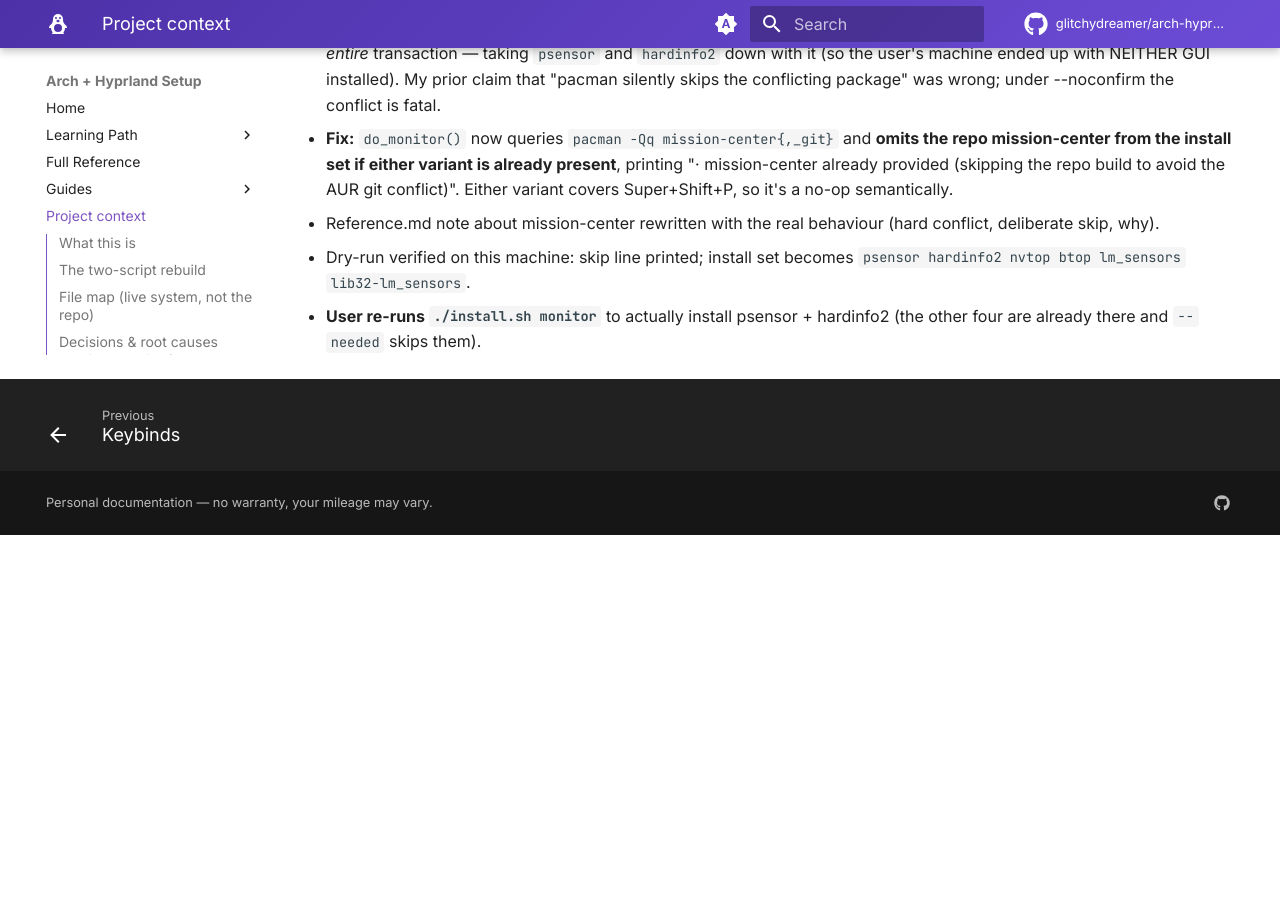
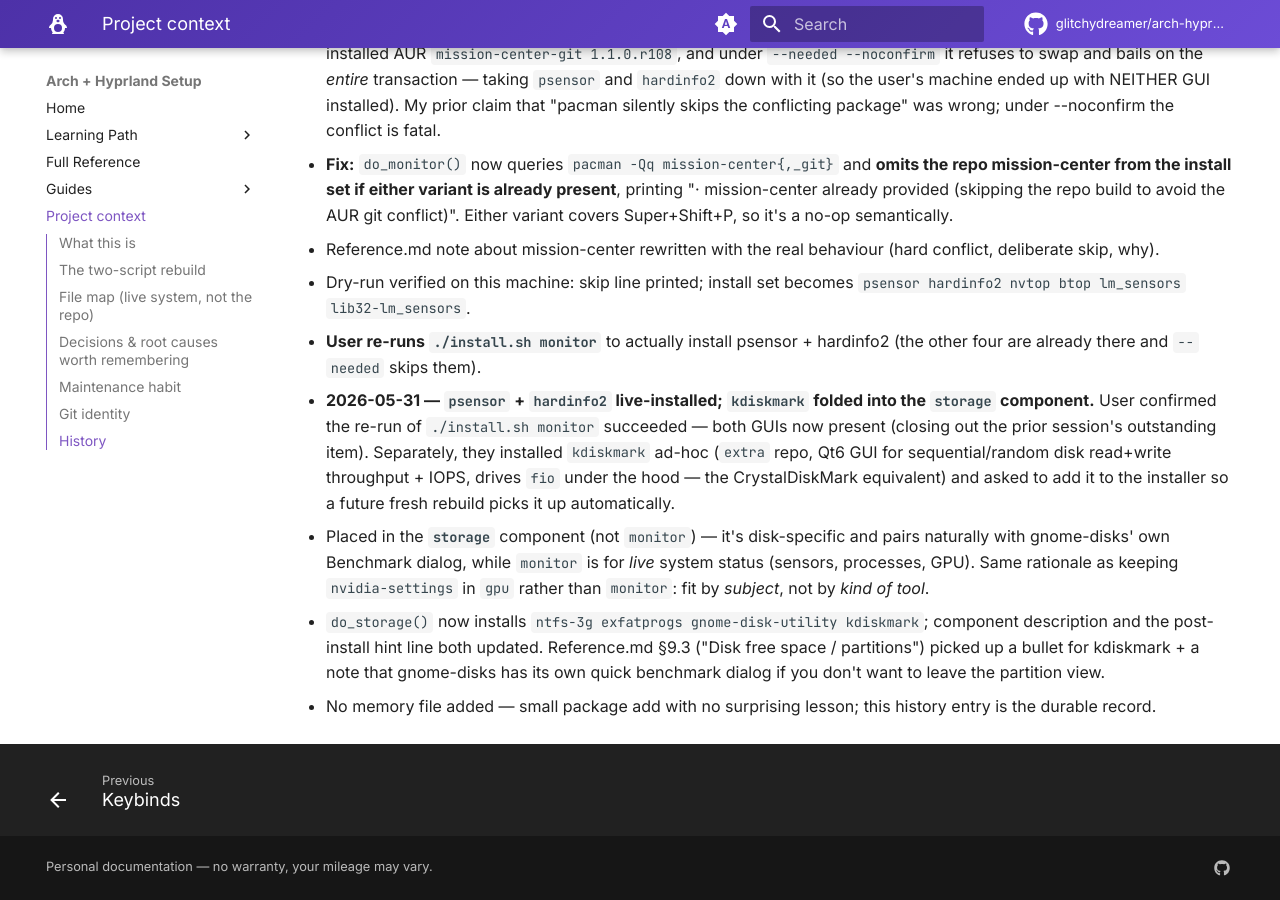
Before and after one commit to glitchydreamer/arch-hyprland-setup, an MkDocs documentation site: the page built from docs/project-context.md, in a window 1280 px wide and 900 px high, scrolled down 12263 px. Built offline with MkDocs 1.6.1 and Material for MkDocs 9.7.7, drawn with Linux system fonts in a browser that asks for light colours; comment, search, counter and statistics services are not loaded; before the commit the page ends 12798 px from its top, so only the background shows below that; some of the changed text lies outside the part shown.

Commit message:
feat(storage): add kdiskmark (CrystalDiskMark equivalent) to install.sh
User installed it ad-hoc and asked to fold it into the installer so a
fresh rebuild picks it up. Placed in the `storage` component (not
`monitor`) — disk-specific, pairs with gnome-disks' Benchmark dialog.

```diff
--- a/docs/project-context.md
+++ b/docs/project-context.md
@@ -54,7 +54,8 @@ user.name`, then log out/in (fish shell + group changes need a fresh session).
   equivalent — psensor + hardinfo2 GUIs, mission-center, nvtop, btop, lm_sensors),
   `storage` (NTFS/exFAT userspace drivers + gnome-disk-utility so
   Windows-formatted SSDs mount in nautilus — Arch omits these by default,
-  unlike Ubuntu), `remote` (enable `sshd` + freerdp/remmina for RDP/VNC *out* +
+  unlike Ubuntu — plus `kdiskmark`, the CrystalDiskMark-equivalent
+  Qt6 disk-benchmark GUI), `remote` (enable `sshd` + freerdp/remmina for RDP/VNC *out* +
   `wayvnc` as a VNC server *into* this Hyprland box — RDP-into-Wayland is
   unsupported, VNC is the working path), `theme` (candy-icons + sweet-folders
   from the AUR — the rainbow GTK icon set), `aurapps`, `groups`, `shell`.
@@ -618,3 +619,23 @@ build_type=workflow`). The deploy now succeeds on every push. (Earlier note that
     `psensor hardinfo2 nvtop btop lm_sensors lib32-lm_sensors`.
   - **User re-runs `./install.sh monitor`** to actually install psensor +
     hardinfo2 (the other four are already there and `--needed` skips them).
+- **2026-05-31 — `psensor` + `hardinfo2` live-installed; `kdiskmark` folded
+  into the `storage` component.** User confirmed the re-run of
+  `./install.sh monitor` succeeded — both GUIs now present (closing out the
+  prior session's outstanding item). Separately, they installed `kdiskmark`
+  ad-hoc (`extra` repo, Qt6 GUI for sequential/random disk read+write
+  throughput + IOPS, drives `fio` under the hood — the CrystalDiskMark
+  equivalent) and asked to add it to the installer so a future fresh
+  rebuild picks it up automatically.
+  - Placed in the **`storage`** component (not `monitor`) — it's disk-specific
+    and pairs naturally with gnome-disks' own Benchmark dialog, while
+    `monitor` is for *live* system status (sensors, processes, GPU). Same
+    rationale as keeping `nvidia-settings` in `gpu` rather than `monitor`:
+    fit by *subject*, not by *kind of tool*.
+  - `do_storage()` now installs `ntfs-3g exfatprogs gnome-disk-utility
+    kdiskmark`; component description and the post-install hint line both
+    updated. Reference.md §9.3 ("Disk free space / partitions") picked up a
+    bullet for kdiskmark + a note that gnome-disks has its own quick
+    benchmark dialog if you don't want to leave the partition view.
+  - No memory file added — small package add with no surprising lesson; this
+    history entry is the durable record.
```
Also changed, not shown: docs/reference.md (+5 -0 lines), 1 other file.
